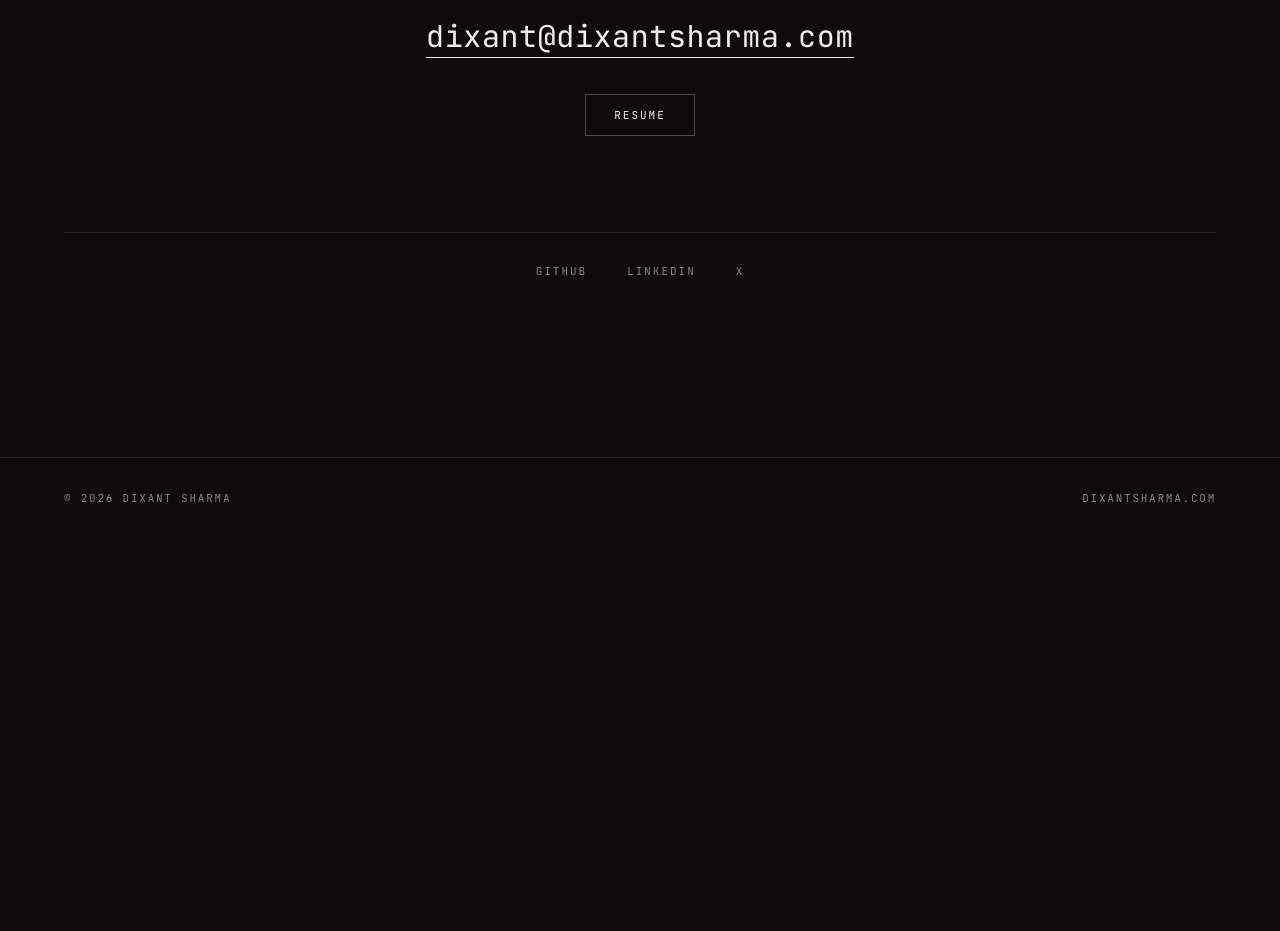
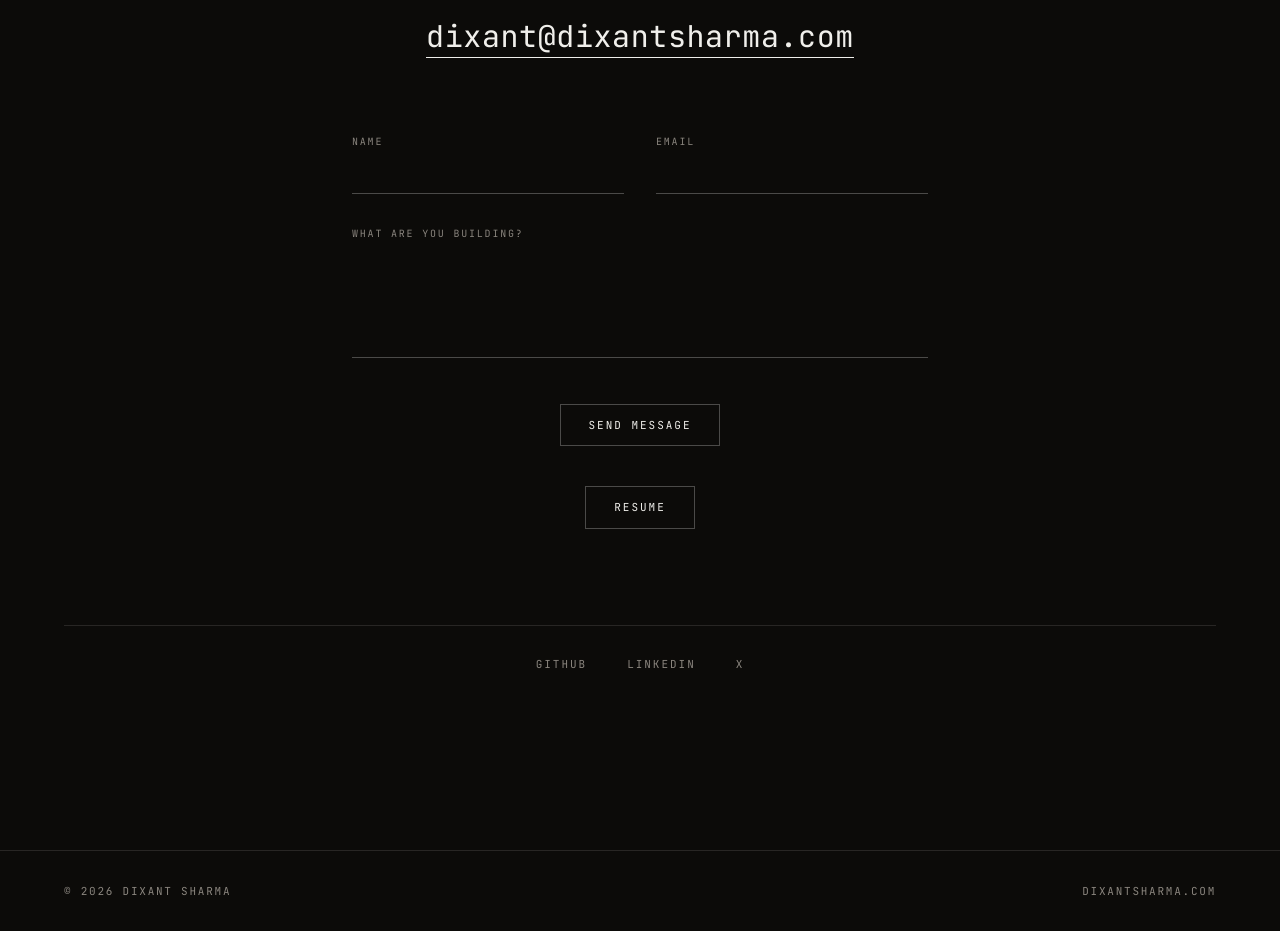
Before and after one commit to dixant/dixantsharma.com, a Next.js app: page / in a window 1280 px wide. Shown: the part 5820-6751 px from the top of the page. Before the commit the page ends 6359 px from the top, so only its background shows below. Built offline with nearby package versions, Linux system fonts and the light colour scheme.

Commit message:
add contact form with email fallback

```diff
--- /dev/null
+++ b/src/app/api/contact/route.ts
@@ -0,0 +1,72 @@
+import { NextResponse } from "next/server";
+import { site } from "@/content/site";
+
+/**
+ * Posts the message to Resend's REST API directly rather than pulling in their
+ * SDK, which would be a dependency for one fetch call.
+ *
+ * Without RESEND_API_KEY set this route fails loudly with a 503 and the form
+ * shows the email address instead. That is deliberate: a contact form that
+ * quietly swallows messages is worse than no form at all.
+ */
+export async function POST(request: Request) {
+  let body: Record<string, unknown>;
+  try {
+    body = await request.json();
+  } catch {
+    return NextResponse.json({ error: "bad_request" }, { status: 400 });
+  }
+
+  const name = String(body.name ?? "").trim();
+  const email = String(body.email ?? "").trim();
+  const message = String(body.message ?? "").trim();
+  // Hidden field. A human never sees it, so anything in it came from a bot.
+  const honeypot = String(body.company ?? "").trim();
+
+  if (honeypot) {
+    // Answer 200 so the bot believes it succeeded and doesn't retry.
+    return NextResponse.json({ ok: true });
+  }
+
+  if (!name || !email || !message) {
+    return NextResponse.json({ error: "missing_fields" }, { status: 400 });
+  }
+  if (!/^[^\s@]+@[^\s@]+\.[^\s@]+$/.test(email)) {
+    return NextResponse.json({ error: "bad_email" }, { status: 400 });
+  }
+  if (message.length > 5000 || name.length > 200) {
+    return NextResponse.json({ error: "too_long" }, { status: 400 });
+  }
+
+  // Config is checked last, after the cheap rejections. Bots and malformed
+  // posts never reach it, and the honeypot's 200 is not masked by a 503.
+  const key = process.env.RESEND_API_KEY;
+  if (!key) {
+    return NextResponse.json({ error: "not_configured" }, { status: 503 });
+  }
+
+  const response = await fetch("https://api.resend.com/emails", {
+    method: "POST",
+    headers: {
+      Authorization: `Bearer ${key}`,
+      "Content-Type": "application/json",
+    },
+    body: JSON.stringify({
+      // Must be a domain verified in Resend, not the sender's address.
+      from: `${site.domain} <noreply@${site.domain}>`,
+      to: [site.email],
+      // So hitting reply in Gmail goes to the person, not to noreply@.
+      reply_to: email,
+      subject: `${name} via ${site.domain}`,
+      text: `From: ${name} <${email}>\n\n${message}`,
+    }),
+  });
+
+  if (!response.ok) {
+    const detail = await response.text();
+    console.error("resend failed", response.status, detail);
+    return NextResponse.json({ error: "send_failed" }, { status: 502 });
+  }
+
+  return NextResponse.json({ ok: true });
+}
--- a/src/components/Contact.tsx
+++ b/src/components/Contact.tsx
@@ -1,5 +1,6 @@
 import { site } from "@/content/site";
 import { Reveal } from "./Reveal";
+import { ContactForm } from "./ContactForm";
 
 export function Contact() {
   return (
@@ -41,6 +42,10 @@ export function Contact() {
             {site.email}
           </a>
           </div>
+        </Reveal>
+
+        <Reveal delay={300}>
+          <ContactForm />
         </Reveal>
 
         {site.resumeUrl && (
--- /dev/null
+++ b/src/components/ContactForm.tsx
@@ -0,0 +1,133 @@
+"use client";
+
+import { useState } from "react";
+import { site } from "@/content/site";
+
+type State = "idle" | "sending" | "sent" | "error";
+
+const FIELD =
+  "w-full border-0 border-b bg-transparent pb-3 pt-2 text-base outline-none transition-colors duration-300 ease-reveal placeholder:text-dim focus:border-ink";
+const LABEL =
+  "block text-left font-mono text-[10px] uppercase tracking-[0.18em] text-dim";
+
+/**
+ * Deliberately three fields. Every extra one costs replies, and anything more
+ * than name, address and message can be asked in the reply.
+ *
+ * On failure the email address is shown rather than a bare "try again", so a
+ * broken route never costs a message.
+ */
+export function ContactForm() {
+  const [state, setState] = useState<State>("idle");
+
+  async function onSubmit(event: React.FormEvent<HTMLFormElement>) {
+    event.preventDefault();
+    const form = event.currentTarget;
+    const data = Object.fromEntries(new FormData(form));
+    setState("sending");
+    try {
+      const res = await fetch("/api/contact", {
+        method: "POST",
+        headers: { "Content-Type": "application/json" },
+        body: JSON.stringify(data),
+      });
+      if (!res.ok) throw new Error(String(res.status));
+      form.reset();
+      setState("sent");
+    } catch {
+      setState("error");
+    }
+  }
+
+  if (state === "sent") {
+    return (
+      <p className="mx-auto mt-14 max-w-xl text-center text-lg sm:mt-20">
+        Thanks. That reached me, and I&apos;ll reply within a day or two.
+      </p>
+    );
+  }
+
+  return (
+    <form
+      onSubmit={onSubmit}
+      className="mx-auto mt-14 max-w-xl text-left sm:mt-20"
+    >
+      <div className="grid gap-8 sm:grid-cols-2">
+        <div>
+          <label className={LABEL} htmlFor="name">
+            Name
+          </label>
+          <input
+            id="name"
+            name="name"
+            required
+            maxLength={200}
+            autoComplete="name"
+            className={FIELD}
+            style={{ borderColor: "var(--line-strong)" }}
+          />
+        </div>
+        <div>
+          <label className={LABEL} htmlFor="email">
+            Email
+          </label>
+          <input
+            id="email"
+            name="email"
+            type="email"
+            required
+            autoComplete="email"
+            className={FIELD}
+            style={{ borderColor: "var(--line-strong)" }}
+          />
+        </div>
+      </div>
+
+      <div className="mt-8">
+        <label className={LABEL} htmlFor="message">
+          What are you building?
+        </label>
+        <textarea
+          id="message"
+          name="message"
+          required
+          rows={4}
+          maxLength={5000}
+          className={`${FIELD} resize-none`}
+          style={{ borderColor: "var(--line-strong)" }}
+        />
+      </div>
+
+      {/* Bot bait. Hidden from people and from screen readers, not from bots. */}
+      <input
+        type="text"
+        name="company"
+        tabIndex={-1}
+        autoComplete="off"
+        aria-hidden="true"
+        className="absolute left-[-9999px] h-0 w-0 opacity-0"
+      />
+
+      <div className="mt-10 text-center">
+        <button
+          type="submit"
+          disabled={state === "sending"}
+          className="inline-block border px-7 py-3 font-mono text-[11px] uppercase tracking-[0.18em] transition-colors duration-300 ease-reveal hover:bg-ink hover:text-bg disabled:opacity-50"
+          style={{ borderColor: "var(--line-strong)" }}
+        >
+          {state === "sending" ? "Sending" : "Send message"}
+        </button>
+
+        {state === "error" && (
+          <p className="mt-6 text-sm text-dim">
+            That didn&apos;t go through. Email me directly at{" "}
+            <a href={`mailto:${site.email}`} className="text-ink underline">
+              {site.email}
+            </a>
+            .
+          </p>
+        )}
+      </div>
+    </form>
+  );
+}
```
Also changed, not shown: 1 other file (tests, documents, lock files or other folders).
